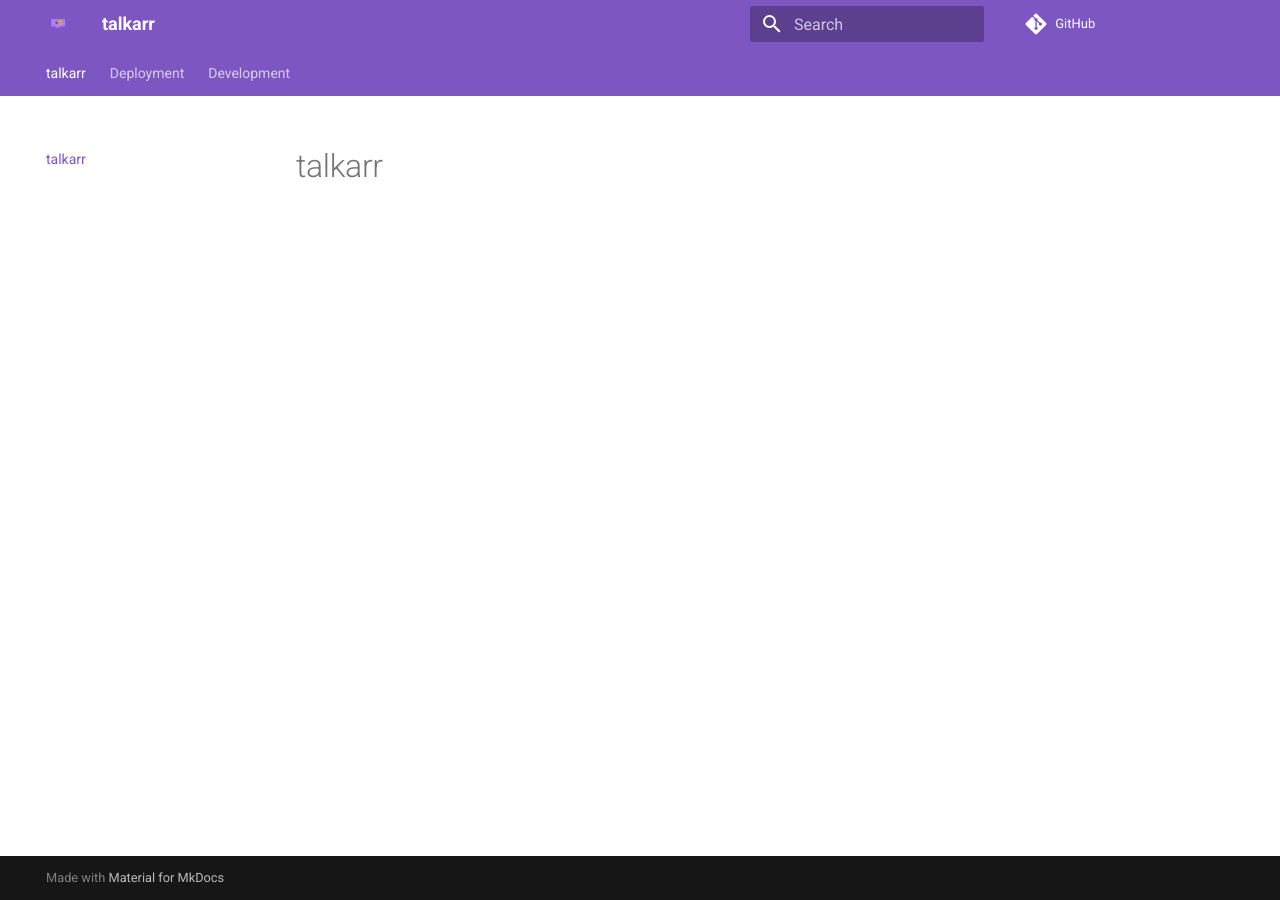
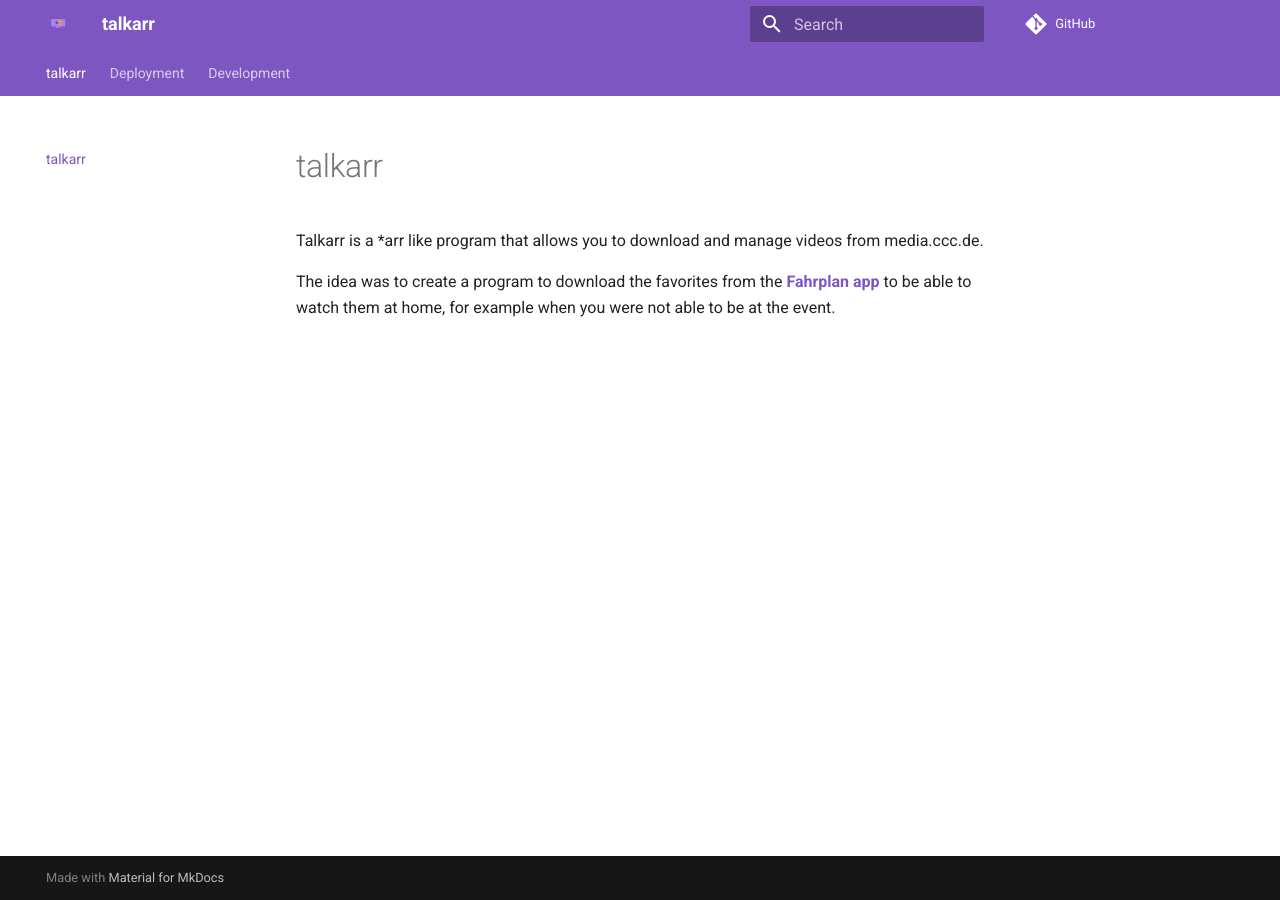
Before and after one commit to talkarr/talkarr, an MkDocs documentation site: the page built from docs/index.md, in a window 1280 px wide. Built offline with MkDocs 1.6.1 and Material for MkDocs 9.7.7, drawn with Linux system fonts in a browser that asks for light colours; comment, search, counter and statistics services are not loaded.

Commit message:
Add basic description

```diff
--- a/docs/index.md
+++ b/docs/index.md
@@ -1 +1,5 @@
 # talkarr
+
+Talkarr is a *arr like program that allows you to download and manage videos from media.ccc.de.
+
+The idea was to create a program to download the favorites from the [**Fahrplan app**](https://github.com/EventFahrplan/EventFahrplan) to be able to watch them at home, for example when you were not able to be at the event.
```
